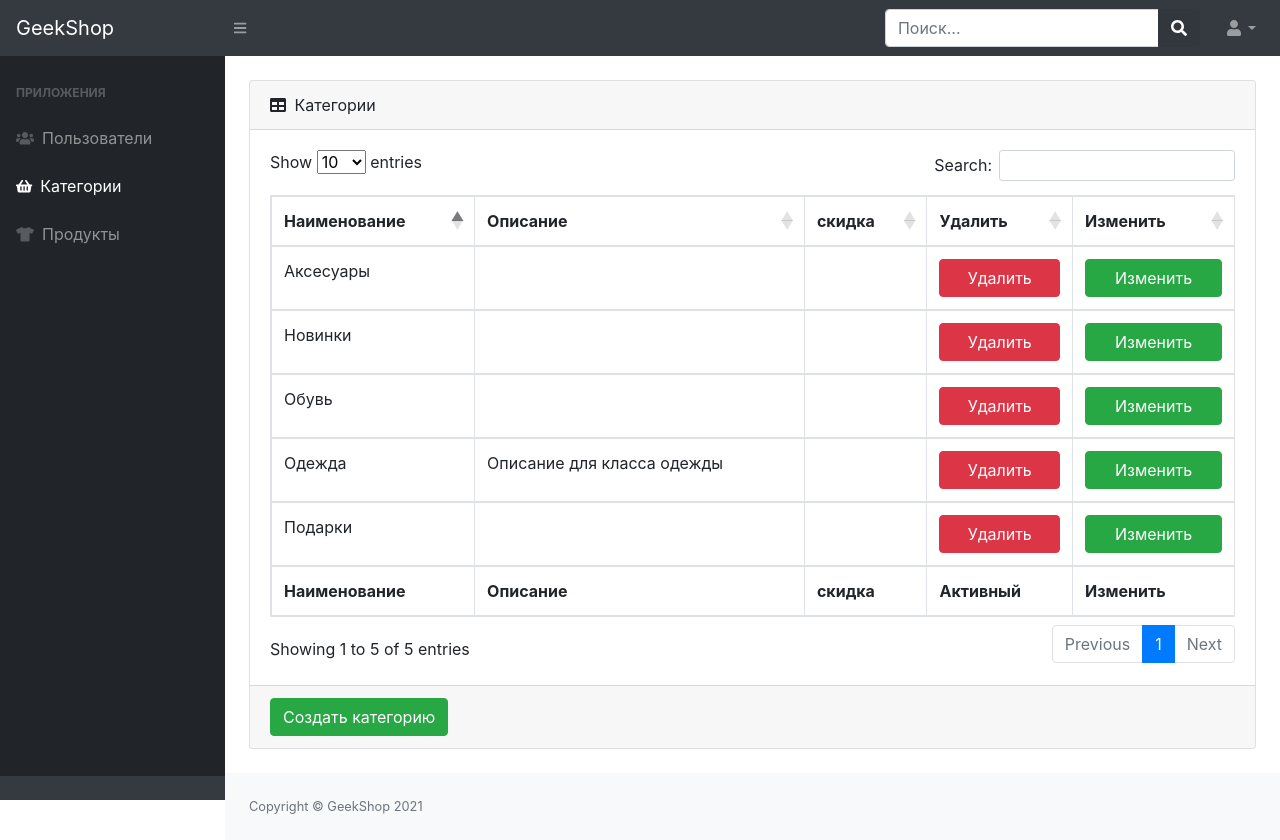
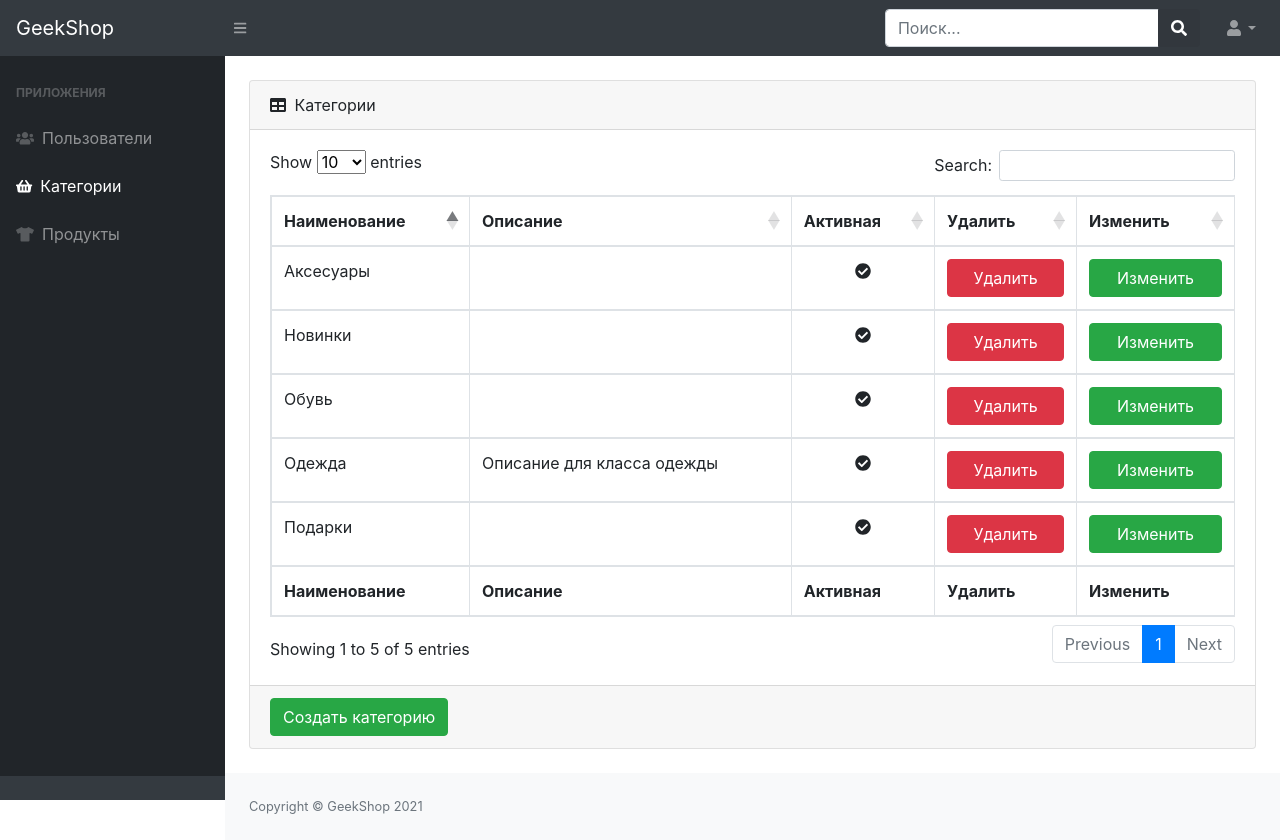
Before and after one commit to Araym51/Django_learn, a Django app: page /admins/category-read/ in a window 1280 px wide. Run offline with Django 3.2, Linux system fonts and the light colour scheme; data comes from the database, SQL or seed files in the repository; some libraries are stand-ins or nearby versions.

Commit message:
изменение шаблона для категорий и товаров

```diff
--- a/admins/templates/admins/admin-category-read.html
+++ b/admins/templates/admins/admin-category-read.html
@@ -18,7 +18,7 @@
                                 <tr>
                                     <th>Наименование</th>
                                     <th>Описание</th>
-                                    <th>скидка</th>
+                                    <th>Активная</th>
                                     <th>Удалить</th>
                                     <th>Изменить</th>
                                 </tr>
@@ -27,8 +27,8 @@
                                 <tr>
                                     <th>Наименование</th>
                                     <th>Описание</th>
-                                    <th>скидка</th>
-                                    <th>Активный</th>
+                                    <th>Активная</th>
+                                    <th>Удалить</th>
                                     <th>Изменить</th>
                                 </tr>
                                 </tfoot>
@@ -38,7 +38,13 @@
                                     <tr>
                                         <td>{{ category.name }}</td>
                                         <td>{{ category.description }}</td>
-                                        <td>{{ category.discount }}</td>
+                                        <td class="text-center">
+                                            {% if category.is_active %}
+                                                <i class="fas fa-check-circle"></i>
+                                            {% else %}
+                                                <i class="fas fa-times-circle"></i>
+                                            {% endif %}
+                                        </td>
                                         <td>
                                             <form action="{% url 'admins:category-delete' pk=category.id %}"
                                                   method="post">
--- a/mainapp/models.py
+++ b/mainapp/models.py
@@ -21,6 +21,7 @@ class Product(models.Model):
     description = models.TextField(verbose_name='описание продукта', blank=True)
     price = models.DecimalField(verbose_name='цена продукта', max_digits=8, decimal_places=2, default=0)
     quantity = models.PositiveIntegerField(verbose_name='количество на складе', default=0)
+    is_active = models.BooleanField(default=True, db_index=True)
 
     def __str__(self):
         return f"{self.name}"
```
Also changed, not shown: admins/templates/admins/admin-product-read.html (+8 -0 lines).
